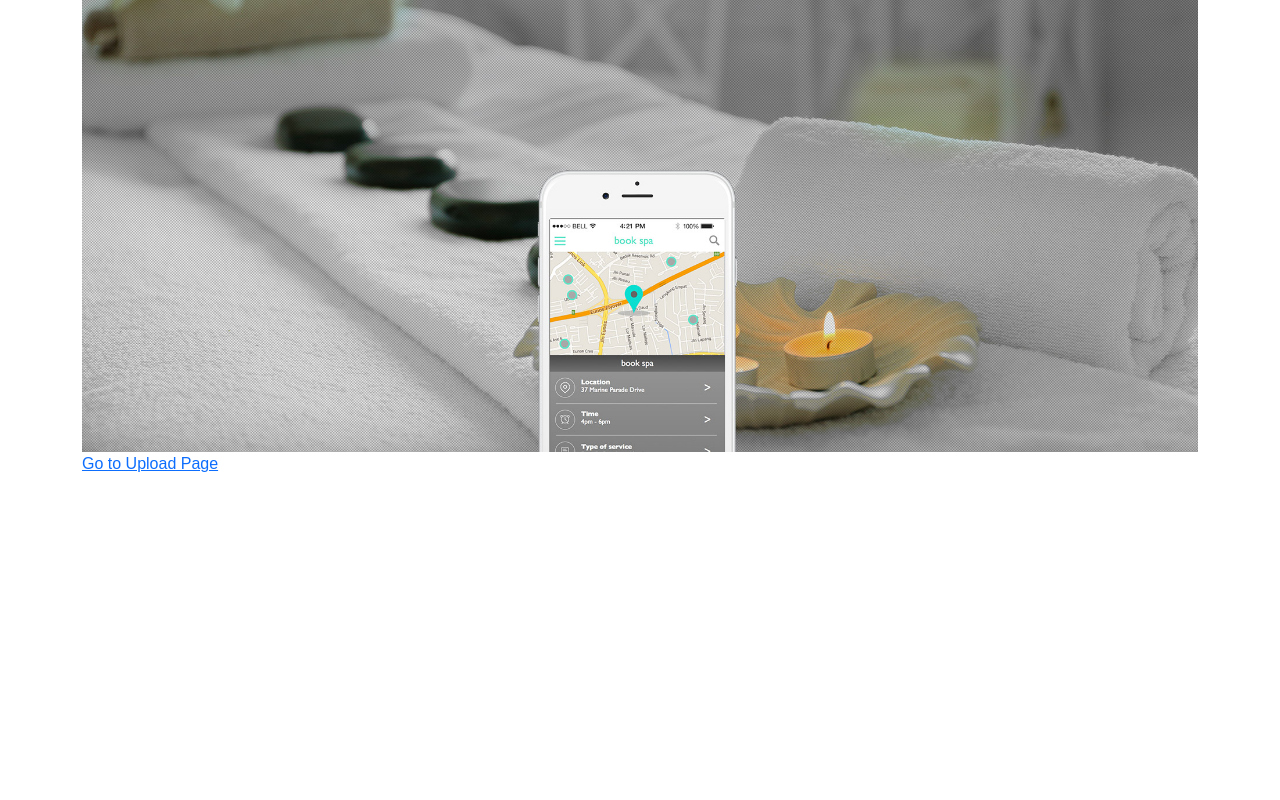
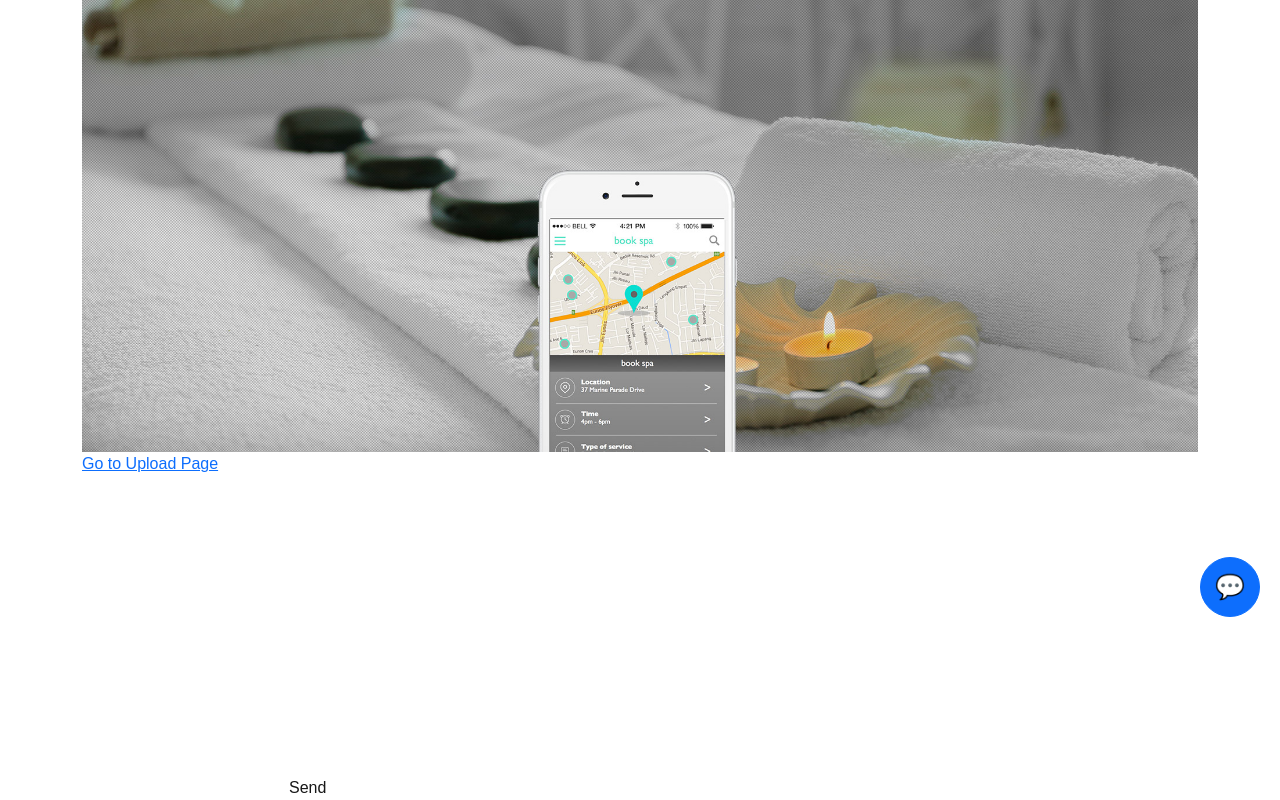
Before and after one commit to sathiya04-hub/my-nextjs-app, a Next.js app: page / in a window 1280 px wide. Shown: the part 163-963 px from the top of the page. Before the commit the page ends 800 px from the top, so only its background shows below. Built offline with nearby package versions, Linux system fonts and the light colour scheme.

Commit message:
Init ChatBot

```diff
--- /dev/null
+++ b/app/api/chat/route.js
@@ -0,0 +1,88 @@
+/*export async function POST(req) {
+  const { message } = await req.json();
+
+  let reply = "I don't understand.";
+
+  if (message.toLowerCase().includes("hello")) {
+    reply = "Hi there!";
+  } else if (message.toLowerCase().includes("name")) {
+    reply = "I am a Next.js chatbot.";
+  } else if (message.toLowerCase().includes("help")) {
+    reply = "How can I help you today?";
+  }
+
+  return Response.json({ reply });
+}*/
+
+/* OPEN API */
+
+import OpenAI from "openai";
+
+const openai = new OpenAI({
+  apiKey: process.env.OPENAI_API_KEY
+});
+
+export async function POST(req) {
+
+  try {
+
+    const body = await req.json();
+    const message = body.message;
+
+    const completion = await openai.chat.completions.create({
+      model: "gpt-4o-mini",
+      messages: [
+        { role: "user", content: message }
+      ]
+    });
+
+    return Response.json({
+      reply: completion.choices[0].message.content
+    });
+
+  } catch (error) {
+
+    console.error("API ERROR:", error);
+
+    if (error.status === 429) {
+      return Response.json({
+        reply: "AI service limit reached. Please try again later."
+      });
+    }
+
+    return Response.json({
+      reply: "Server error occurred."
+    });
+
+  }
+
+}
+
+
+
+/*
+Huggingface API
+export async function POST(req) {
+
+  const { message } = await req.json();
+
+  const response = await fetch(
+    "https://api-inference.huggingface.co/models/microsoft/DialoGPT-medium",
+    {
+      method: "POST",
+      headers: {
+        Authorization: `Bearer ${process.env.HF_API_KEY}`,
+        "Content-Type": "application/json"
+      },
+      body: JSON.stringify({
+        inputs: message
+      })
+    }
+  );
+
+  const data = await response.json();
+
+  return Response.json({
+    reply: data.generated_text || "No response"
+  });
+}*/
--- a/app/layout.tsx
+++ b/app/layout.tsx
@@ -30,6 +30,7 @@ export default function RootLayout({
         className={`${geistSans.variable} ${geistMono.variable} antialiased`}
       >
         <Navbar/>
+
         <main>
           {children}
         </main>
--- a/app/page.tsx
+++ b/app/page.tsx
@@ -1,5 +1,7 @@
 import Image from "next/image";
 import Link from "next/link";
+import Chatbot from "@/components/Chatbot";
+import AIChatbot from "@/components/AIChatbot";
 
 export default function Home() {
   return (
@@ -8,6 +10,9 @@ export default function Home() {
       <Link href="/upload">
         Go to Upload Page
       </Link>
+      <Chatbot />
+
+      <AIChatbot />
 
     </div>
   );
--- /dev/null
+++ b/components/AIChatbot.js
@@ -0,0 +1,66 @@
+"use client";
+
+import { useState } from "react";
+
+export default function AIChatbot() {
+
+  const [chat, setChat] = useState([]);
+  const [input, setInput] = useState("");
+
+  const sendMessage = async () => {
+
+    if (!input.trim()) return;
+
+    const userMsg = { sender: "user", text: input };
+
+    setChat((prev) => [...prev, userMsg]);
+
+    const res = await fetch("/api/chat", {
+      method: "POST",
+      headers: { "Content-Type": "application/json" },
+      body: JSON.stringify({ message: input })
+    });
+
+    let data;
+
+    try {
+      data = await res.json();
+    } catch {
+      data = { reply: "Server error" };
+    }
+
+    const botMsg = {
+      sender: "bot",
+      text: data.reply
+    };
+
+    setChat((prev) => [...prev, botMsg]);
+
+    setInput("");
+  };
+
+  return (
+    <div>
+
+      <div style={{height:300,overflowY:"auto"}}>
+
+        {chat.map((msg,i)=>(
+          <p key={i}>
+            <b>{msg.sender}:</b> {msg.text}
+          </p>
+        ))}
+
+      </div>
+
+      <input
+        value={input}
+        onChange={(e)=>setInput(e.target.value)}
+      />
+
+      <button onClick={sendMessage}>
+        Send
+      </button>
+
+    </div>
+  );
+}
--- /dev/null
+++ b/components/Chatbot.js
@@ -0,0 +1,138 @@
+"use client";
+
+import { useState, useRef, useEffect } from "react";
+
+export default function Chatbot() {
+
+  const [open, setOpen] = useState(false);
+  const [chat, setChat] = useState([]);
+  const [input, setInput] = useState("");
+  const [isTyping, setIsTyping] = useState(false);
+
+  const chatEndRef = useRef(null);
+
+  useEffect(() => {
+    chatEndRef.current?.scrollIntoView({ behavior: "smooth" });
+  }, [chat]);
+
+  const sendMessage = () => {
+
+    if (!input.trim()) return;
+
+    const userMsg = { sender: "user", text: input };
+    setChat((prev) => [...prev, userMsg]);
+
+    setInput("");
+    setIsTyping(true);
+
+    setTimeout(() => {
+
+      const reply = getBotReply(input);
+
+      setChat((prev) => [
+        ...prev,
+        { sender: "bot", text: reply }
+      ]);
+
+      setIsTyping(false);
+
+    }, 1000);
+  };
+
+  const getBotReply = (msg) => {
+
+    msg = msg.toLowerCase();
+
+    if (msg.includes("hello")) return "Hello 👋 How can I help?";
+    if (msg.includes("price")) return "Please visit our pricing page.";
+    if (msg.includes("contact")) return "You can contact us at support@email.com";
+
+    return "Sorry, I didn't understand.";
+  };
+
+  return (
+    <>
+      {/* Floating Button */}
+      <button
+        onClick={() => setOpen(!open)}
+        className="btn btn-primary rounded-circle"
+        style={{
+          position: "fixed",
+          bottom: "20px",
+          right: "20px",
+          width: "60px",
+          height: "60px",
+          fontSize: "24px"
+        }}
+      >
+        💬
+      </button>
+
+      {/* Chat Window */}
+      {open && (
+        <div
+          className="card shadow"
+          style={{
+            position: "fixed",
+            bottom: "90px",
+            right: "20px",
+            width: "350px"
+          }}
+        >
+          <div className="card-header bg-primary text-white">
+            AI Assistant
+          </div>
+
+          <div
+            className="card-body overflow-auto"
+            style={{ height: "300px" }}
+          >
+            {chat.map((msg, i) => (
+              <div
+                key={i}
+                className={`d-flex mb-2 ${
+                  msg.sender === "user"
+                    ? "justify-content-end"
+                    : "justify-content-start"
+                }`}
+              >
+                <div
+                  className={`p-2 rounded ${
+                    msg.sender === "user"
+                      ? "bg-primary text-white"
+                      : "bg-secondary text-white"
+                  }`}
+                >
+                  {msg.text}
+                </div>
+              </div>
+            ))}
+
+            {isTyping && <div>AI typing...</div>}
+
+            <div ref={chatEndRef}></div>
+          </div>
+
+          <div className="card-footer d-flex">
+
+            <input
+              className="form-control me-2"
+              value={input}
+              onChange={(e) => setInput(e.target.value)}
+              placeholder="Type message..."
+              onKeyDown={(e) => e.key === "Enter" && sendMessage()}
+            />
+
+            <button
+              className="btn btn-primary"
+              onClick={sendMessage}
+            >
+              Send
+            </button>
+
+          </div>
+        </div>
+      )}
+    </>
+  );
+}
--- a/package.json
+++ b/package.json
@@ -14,6 +14,7 @@
     "multer": "^2.1.1",
     "next": "16.1.6",
     "next-connect": "^0.12.2",
+    "openai": "^6.29.0",
     "react": "19.2.3",
     "react-dom": "19.2.3"
   },
```
Also changed, not shown: 1 other file (tests, documents, lock files or other folders).
